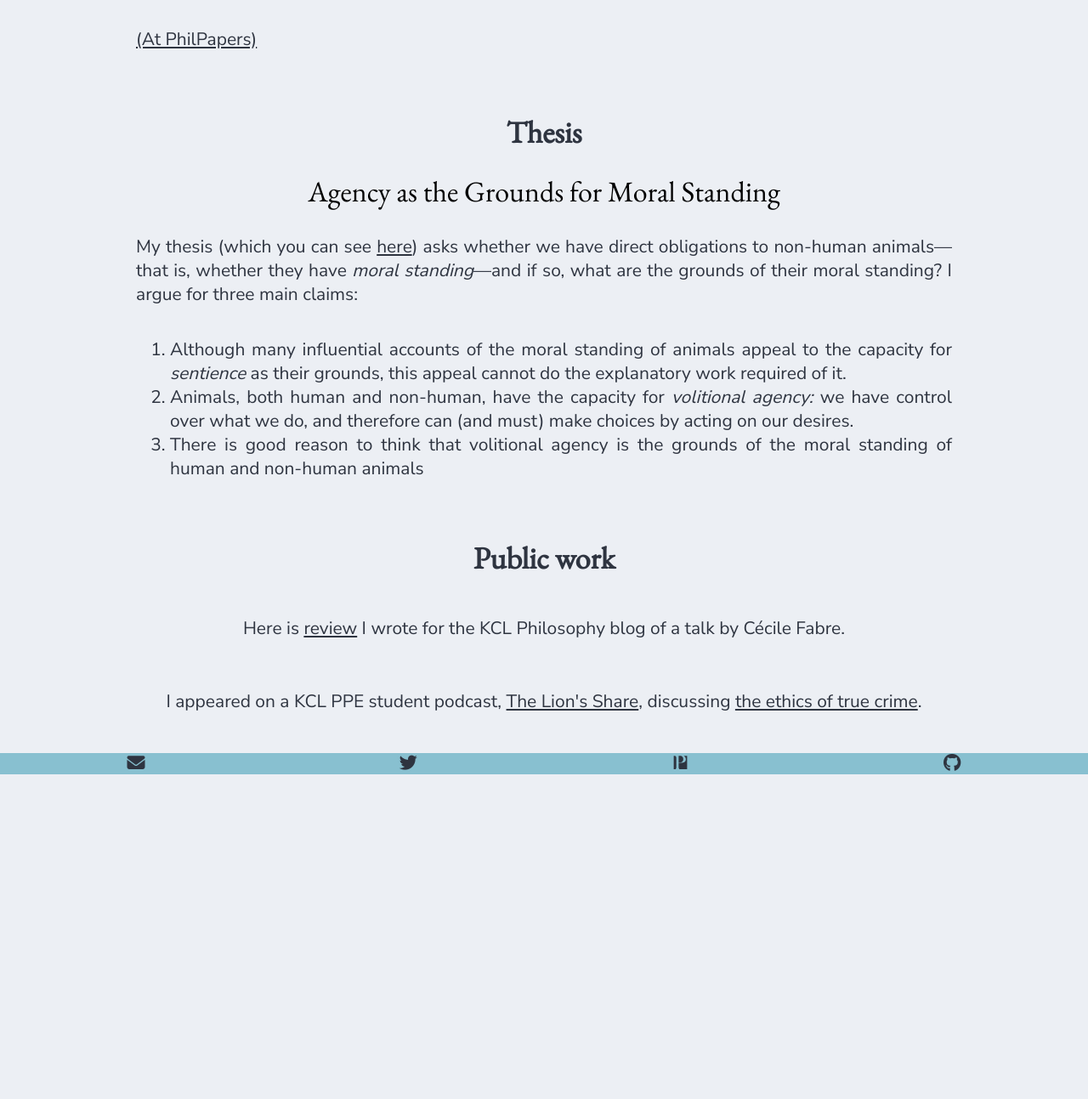
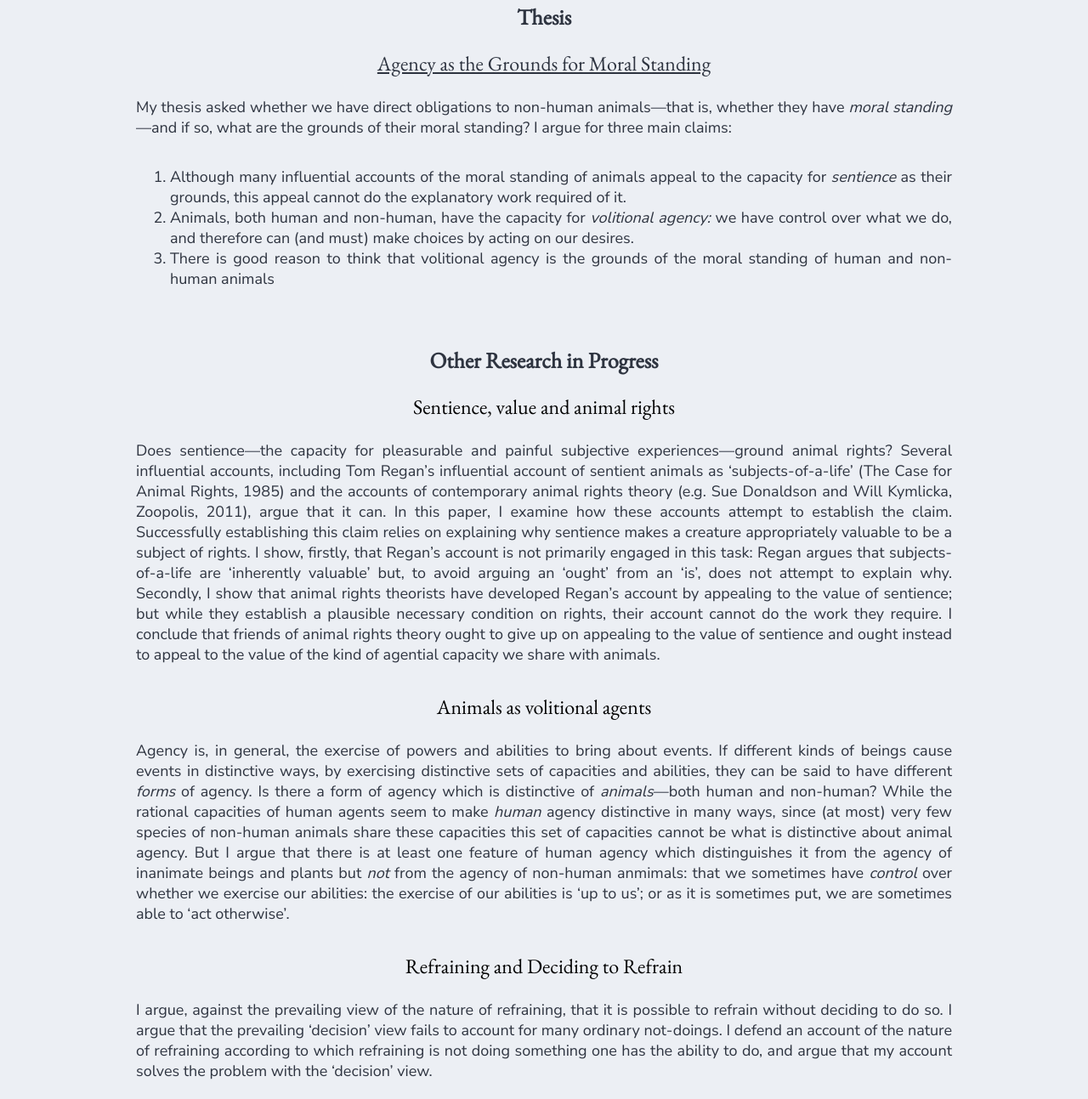
Before and after one commit to danelbro/danelbro.github.io, a plain HTML site: page research.html in a window 1280 px wide. Shown: the part 799-2092 px from the top of the page at 85% size. Before the commit the page ends 1710 px from the top, so only its background shows below. Drawn offline with nearby package versions, Linux system fonts and the light colour scheme; files whose address does not match are found by name.

Commit message:
Updates
Including CV update, research update, getting rid of links to Twitter.

```diff
--- a/css/style.css
+++ b/css/style.css
@@ -105,7 +105,7 @@ a:hover.mainlink {
     font-family: 'EB Garamond', Garamond, serif;
     color: var(--nord0);
     text-align: center;
-    font-size: 36px;
+    font-size: 26px;
     font-weight: 600;
     margin: 0;
     margin-bottom: 0.5ch;
@@ -113,7 +113,7 @@ a:hover.mainlink {
 
 .content h3 {
     font-family: 'EB Garamond', Garamond, serif;
-    font-size: 34px;
+    font-size: 24px;
     text-align: center;
     font-weight: 500;
     margin: 0;
@@ -123,7 +123,7 @@ a:hover.mainlink {
 .content li,
 .content p {
     font-family: 'Nunito Sans', Helvetica, sans-serif;
-    font-size: 21px;
+    font-size: 18px;
     color: var(--nord0);
     text-align: justify;
 }
@@ -172,7 +172,7 @@ a:hover.mainlink {
 .textcontent.teaching {
     display: flex;
     flex-flow: column nowrap;
-    justify-content: center;
+    justify-content: left;
     margin: 1em auto 0em;
 }
 
--- a/research.html
+++ b/research.html
@@ -1,7 +1,7 @@
 <!DOCTYPE html>
 <html lang="en">
   <head>
-    <title>Daniel Elbro | Research</title>
+    <title>Dan Elbro | Research</title>
     <link href="./css/style.css" rel="stylesheet">
     <link rel="preconnect" href="https://fonts.googleapis.com">
     <link rel="preconnect" href="https://fonts.gstatic.com" crossorigin>
@@ -14,7 +14,7 @@
 
   <body>
     <div class="header">
-      <div class="titlebox"><h1 class="title"><a href="./index.html">Daniel Elbro</a></h1></div>
+      <div class="titlebox"><h1 class="title"><a href="./index.html">Dan Elbro</a></h1></div>
       <div class="sitelinks">
         <a class="mainlink" href="./index.html">Home</a>
         <a class="mainlink" href="./research.html">Research</a>
@@ -26,23 +26,27 @@
     <div class="content research">
       <h2>Publication</h2>
       <div class="textcontent research">
-        <h3><a href="https://link.springer.com/article/10.1007/s11098-024-02230-7">Two approaches to grounding moral standing: interests-first or value-first?</a></h3>
+        <h3><a href="https://link.springer.com/article/10.1007/s11098-024-02230-7">Two
+        approaches to grounding moral standing: interests-first or
+        value-first?</a></h3>
         <div class="textcontent research subhead"><p><a href="https://link.springer.com/article/10.1007/s11098-024-02230-7"><i>Philosophical Studies 181 (11): 3089-3111</i></a></p></div>
-        <p>Do non-human animals have moral
-          standing? Work on this question has focused on choosing the right grounding property
-          (for example, personhood or sentience) while little attention has been paid to the
-          various ways that the connection between grounding properties and moral standing has
-          been explained. In this paper, I address that gap by offering a fresh way to approach
-          the debate over the grounds of moral standing, including a novel taxonomy of positions,
-          and argue that one kind of position, which takes a ‘value-first’ approach, is preferable
-          to the other, which takes an ‘interests-first’ approach. According to value-first accounts, some
-          individuals have moral standing because they have properties that make them valuable.
-          According to interests-first accounts, some individuals have moral standing because
-          they have interests, and any interest must always be taken into account. I argue that
-          we should prefer value-first accounts because they engage directly with the problem
-          the concept of moral standing is employed to solve, and because interests-first
-          accounts cannot meet their explanatory burdens without begging the question against
-          value-first accounts.</p>
+        <p>Do non-human animals have moral standing? Work on this question has
+          focused on choosing the right grounding property (for example, personhood
+          or sentience) while little attention has been paid to the various ways that
+          the connection between grounding properties and moral standing has been
+          explained. In this paper, I address that gap by offering a fresh way to
+          approach the debate over the grounds of moral standing, including a novel
+          taxonomy of positions, and argue that one kind of position, which takes a
+          ‘value-first’ approach, is preferable to the other, which takes an
+          ‘interests-first’ approach. According to value-first accounts, some
+          individuals have moral standing because they have properties that make them
+          valuable. According to interests-first accounts, some individuals have
+          moral standing because they have interests, and any interest must always be
+          taken into account. I argue that we should prefer value-first accounts
+          because they engage directly with the problem the concept of moral standing
+          is employed to solve, and because interests-first accounts cannot meet
+          their explanatory burdens without begging the question against value-first
+          accounts.</p>
         <p><a href="https://philpapers.org/rec/ELBTAT-2">(At PhilPapers)</a></p>
       </div>
     </div>
@@ -50,28 +54,66 @@
     <div class="content research">
         <h2>Thesis</h2>
         <div class="textcontent research">
-          <h3>Agency as the Grounds for Moral Standing</h3>
-          <p>My thesis (which you can see
-            <a href="https://kclpure.kcl.ac.uk/portal/en/theses/agency-as-the-grounds-for-moral-standing(09d05bc2-a83b-41e3-8848-ed18d96193b9).html" target="_blank">
-            here</a>) asks whether we have direct obligations to non-human
-            animals—that is, whether they have <em>moral standing</em>—and if so, what
-            are the grounds of their moral standing? I argue for three main claims:</p>
+          <h3><a href="https://kclpure.kcl.ac.uk/portal/en/theses/agency-as-the-grounds-for-moral-standing(09d05bc2-a83b-41e3-8848-ed18d96193b9).html"
+          target="_blank">Agency as the Grounds for Moral Standing</a></h3>
+          <p>My thesis asked whether we have direct obligations to non-human
+            animals—that is, whether they have <em>moral standing</em>—and if so,
+            what are the grounds of their moral standing? I argue for three main
+            claims:</p>
           <ol>
             <li>Although many influential accounts of the moral standing of animals
-              appeal to the capacity for <em>sentience</em> as their grounds, this appeal cannot
-              do the explanatory work required of it.</li>
-            <li>Animals, both human and non-human, have the capacity for <em>volitional
-                agency:</em> we have control over what we do, and therefore can (and must) make
-              choices by acting on our desires.</li>
-            <li>There is good reason to think that volitional agency is the grounds of
-              the moral standing of human and non-human animals</li>
+              appeal to the capacity for <em>sentience</em> as their grounds, this
+              appeal cannot do the explanatory work required of it.</li>
+            <li>Animals, both human and non-human, have the capacity
+                for <em>volitional agency:</em> we have control over what we do, and
+                therefore can (and must) make choices by acting on our desires.</li>
+            <li>There is good reason to think that volitional agency is the grounds
+              of the moral standing of human and non-human animals</li>
           </ol>
         </div>
     </div>
 
-<!--
     <div class="content research">
       <h2>Other Research in Progress</h2>
+
+      <div class="textcontent research">
+        <h3>Sentience, value and animal rights</h3>
+        <p>Does sentience—the capacity for pleasurable and painful subjective
+        experiences—ground animal rights? Several influential accounts, including Tom
+        Regan’s influential account of sentient animals as ‘subjects-of-a-life’ (The
+        Case for Animal Rights, 1985) and the accounts of contemporary animal rights
+        theory (e.g. Sue Donaldson and Will Kymlicka, Zoopolis, 2011), argue that it
+        can. In this paper, I examine how these accounts attempt to establish the
+        claim. Successfully establishing this claim relies on explaining why
+        sentience makes a creature appropriately valuable to be a subject of rights.
+        I show, firstly, that Regan’s account is not primarily engaged in this task:
+        Regan argues that subjects-of-a-life are ‘inherently valuable’ but, to avoid
+        arguing an ‘ought’ from an ‘is’, does not attempt to explain why. Secondly, I
+        show that animal rights theorists have developed Regan’s account by appealing
+        to the value of sentience; but while they establish a plausible necessary
+        condition on rights, their account cannot do the work they require. I
+        conclude that friends of animal rights theory ought to give up on appealing
+        to the value of sentience and ought instead to appeal to the value of the
+        kind of agential capacity we share with animals.</p>
+      </div>
+
+      <div class="textcontent research">
+        <h3>Animals as volitional agents</h3>
+        <p>Agency is, in general, the exercise of powers and abilities to bring about
+        events. If different kinds of beings cause events in distinctive ways, by
+        exercising distinctive sets of capacities and abilities, they can be said to
+        have different <em>forms</em> of agency. Is there a form of agency which is
+        distinctive of <em>animals</em>—both human and non-human? While the rational
+        capacities of human agents seem to make <em>human</em> agency distinctive in
+        many ways, since (at most) very few species of non-human animals share these
+        capacities this set of capacities cannot be what is distinctive about animal
+        agency. But I argue that there is at least one feature of human agency which
+        distinguishes it from the agency of inanimate beings and plants
+        but <em>not</em> from the agency of non-human anmimals: that we sometimes
+        have <em>control</em> over whether we exercise our abilities: the exercise of
+        our abilities is ‘up to us’; or as it is sometimes put, we are sometimes able
+        to ‘act otherwise’.</p>
+      </div>
 
       <div class="textcontent research">
         <h3>Refraining and Deciding to Refrain</h3>
@@ -82,37 +124,7 @@
           is not doing something one has the ability to do, and argue that my account
           solves the problem with the ‘decision’ view.</p>
       </div>
-
-      <div class="textcontent research">
-        <h3>On the Principle of Equal Consideration of Interests</h3>
-        <p>Shelly Kagan has recently defended the view that our obligations to
-          persons are stronger than our obligations to non-human animals. However,
-          philosophers like Peter Singer reject Kagan’s view on the basis that the
-          interests of any two individuals should be given equal consideration,
-          regardless of e.g. gender, race, or species. But our obligations to, say,
-          friends seems stronger than our obligations to strangers. I ask whether
-          there is a salient difference between one’s species membership on the one
-          hand, and one’s relationships on the other, that explains why preferential
-          treatment is impermissible in the former case but permissible in the
-          latter. I argue that there is a difference: like one’s race and gender, but
-          unlike one’s relationships, one’s species membership is intrinsic to
-          one.</p>
-      </div>
-
-      <div class="textcontent research">
-        <h3>'Harmlessly' wronging other animals</h3>
-        <p>It seems that we can wrong a person without harming them. For example,
-          if we treat someone disrespectfully behind their back, then it is plausible
-          that we wrong them but it is unclear where the harm to them would be.
-          Cheryl Abbate has recently argued that we can likewise ‘harmlessly wrong’
-          animals. But the wrongness of being treated disrespectfully, even behind
-          one’s back, seemingly depends on understanding that treatment as
-          disrespectful, and animals cannot understand that. How could such treatment
-          wrong them? Is there any other basis for the claim that animals deserve
-          respectful treatment?</p>
-      </div>
     </div>
---!>
 
     <div class="content research">
       <h2>Public work</h2>
@@ -122,16 +134,17 @@
         I wrote for the KCL Philosophy blog of a talk by Cécile Fabre.</p>
       </div>
       <div class="textcontent research">
-          <p>I appeared on a KCL PPE student podcast, <a href="https://open.spotify.com/show/2Gkg5fiCN9Okr12eBTcZcM">The Lion's Share</a>,
+          <p>I appeared on a KCL PPE student
+          podcast, <a href="https://open.spotify.com/show/2Gkg5fiCN9Okr12eBTcZcM">The
+          Lion's Share</a>,
           discussing <a href="https://open.spotify.com/episode/67GU8uyFQ31xzULkFPCyKi">the
-              ethics of true crime</a>.</p>
+          ethics of true crime</a>.</p>
       </div>
     </div>
 
     <div class="footer">
       <div class="social-link"><a href="mailto:dan.elbro@gmail.com"><i class="fa-solid
       fa-envelope"></i></a></div>
-      <div class="social-link"><a href="https://twitter.com/dan_elbro"><i class="fa-brands fa-twitter"></i></a></div>
       <div class="social-link"><a href="https://philpeople.org/profiles/daniel-elbro"><i class="ai ai-philpapers"></i></a></div>
       <div class="social-link"><a href="https://www.github.com/danelbro"><i class="fa fab fa-github"></i></a></div>
     </div>
```
Also changed, not shown: index.html (+6 -9 lines), teaching.html (+14 -8 lines), 1 other file.
